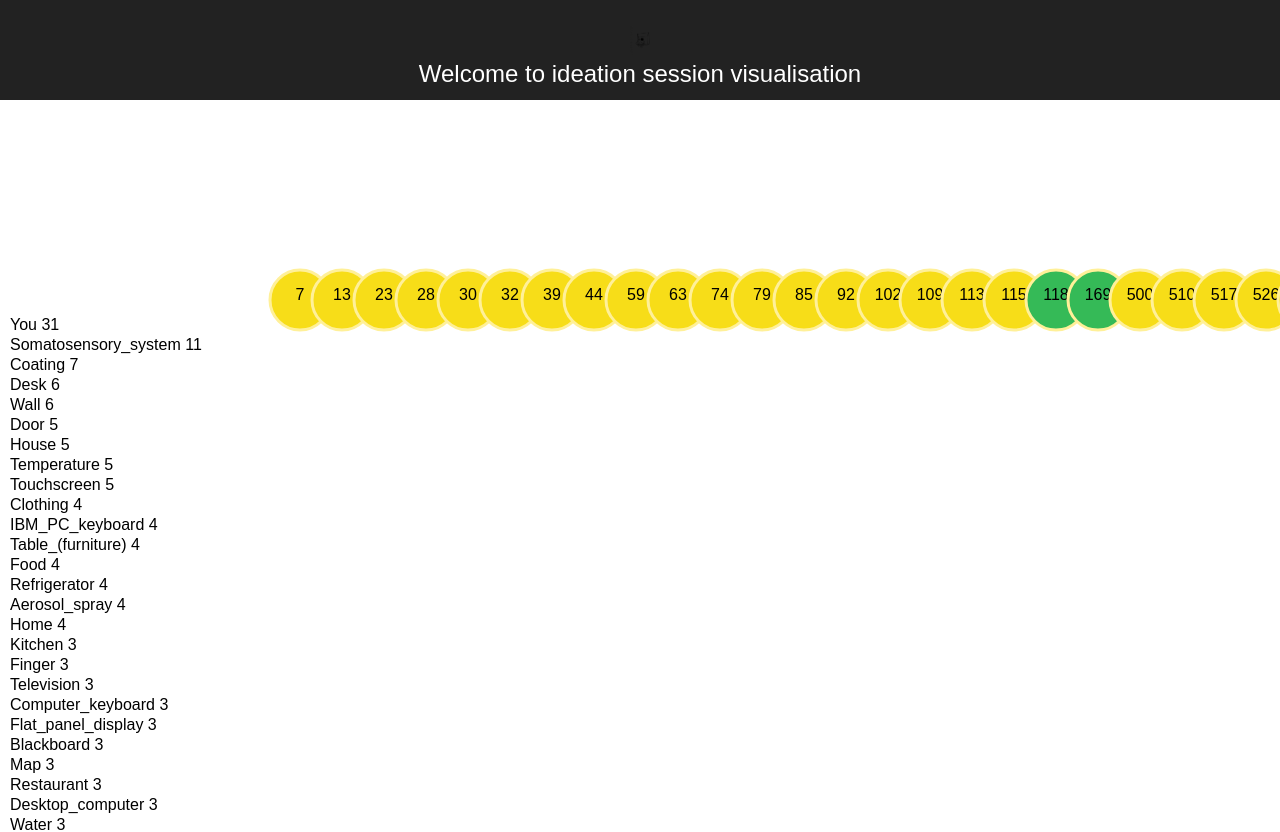
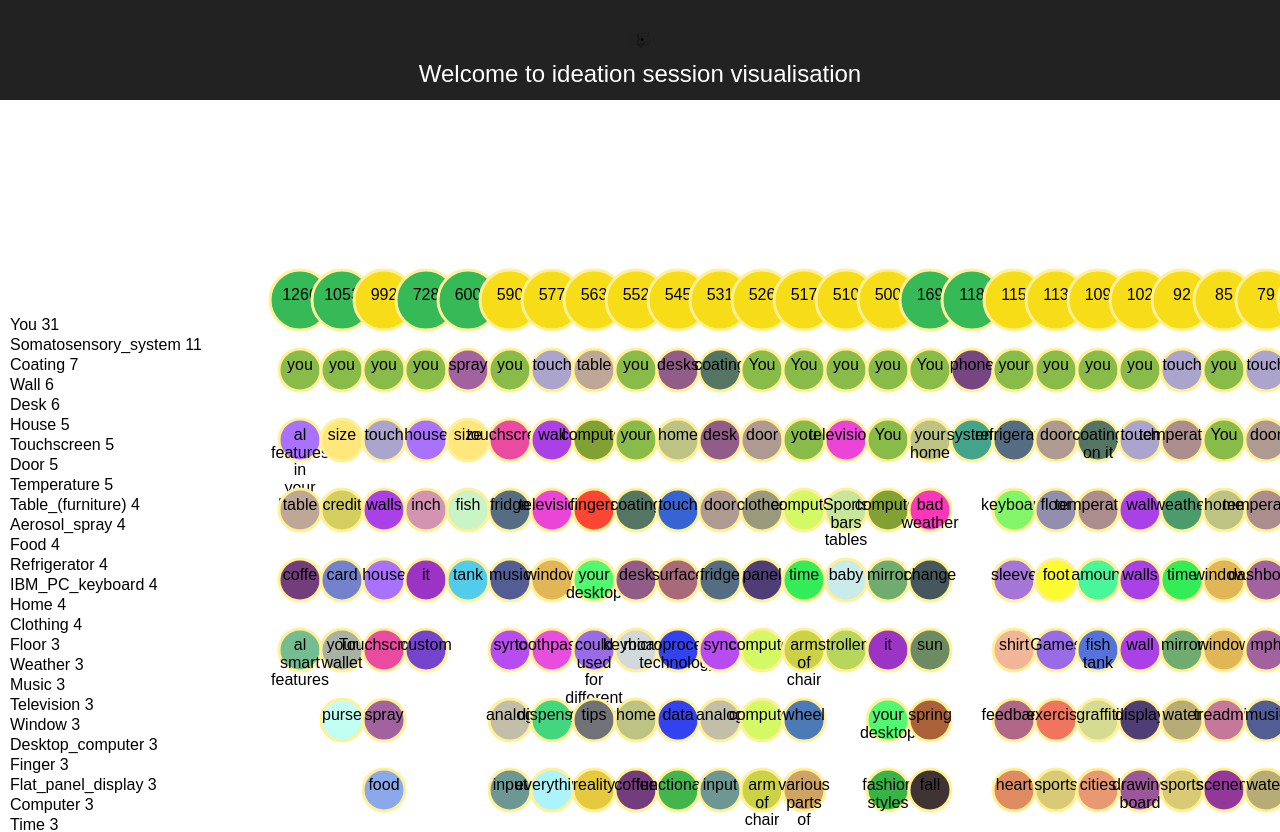
Before and after one commit to luka1220/d3-I2M, a React (Create React App) app: page /session in a window 1280 px wide. Shown: the top 832 px of the page. Built offline with nearby package versions, Linux system fonts and the light colour scheme.

Commit message:
ideation conzept visualisation session

```diff
--- a/src/components/node.js
+++ b/src/components/node.js
@@ -65,10 +65,10 @@ function Inspiration(props){
 
 function ConzeptNode(props){
 	const {
-		x, y, label, uri, color
+		x, y, label, token, color
 	} = props.node;
 
-	var lines = textwrapReact(label, props.width)
+	var lines = textwrapReact(token, props.width)
 	var labelResult = makeTextBox(lines, x)
 
 	return(
--- a/src/components/session.js
+++ b/src/components/session.js
@@ -25,7 +25,7 @@ class Session extends Component {
 			startPoint: {x:parseInt(300, 10), y:200},
 			dataRange: {fromIndex: 0, toIndex:10},
 			circleRadius: "3%",
-			nodeSpace: {x: parseInt(window.innerWidth*0.67/20, 10), y:100},
+			nodeSpace: {x: parseInt(window.innerWidth*0.67/20, 10), y:70},
 			conzept: {uri: undefined},
 			windowWidth: "100%",
 			windowHeight: 900,
@@ -41,7 +41,7 @@ class Session extends Component {
 	componentDidMount() {
 		const {startPoint, nodeSpace} = this.state
 		var conzeptLabels, eventNodes, conzeptMap;
-		const events = Session_Data[0].events.sort((a,b)=>{return a.timerValue - b.timerValue  })
+		const events = Session_Data[0].events.sort((a,b)=>{return b.timerValue - a.timerValue  })
 
 		conzeptMap = this.conzeptDataMap(events)
 		var conzepts = [...conzeptMap.entries()]
@@ -155,7 +155,7 @@ class Session extends Component {
 					conz.position = conzeptMap.get(conz.uri).position
 					conz.color =  conzeptMap.get(conz.uri).color
 					return conz
-				}).sort((a,b)=>{return b.position-a.position})
+				}).sort((a,b)=>{return a.position-b.position})
 			} else if(event.type==="inspiration") {
 				var conzepts = []
 				event.ideas.forEach(idea=>{conzepts = conzepts.concat(idea.conceptMentions)})
@@ -164,11 +164,11 @@ class Session extends Component {
 					conz.position = conzeptMap.get(conz.selectedConceptURI).position
 					conz.color =  conzeptMap.get(conz.selectedConceptURI).color
 					return conz
-				}).sort((a,b)=>{return b.position-a.position})
+				}).sort((a,b)=>{return a.position-b.position})
 			}
 			var nodes = conzeptsOfEvent.map((conz,j)=>{
 					conz.x = startPoint.x + (i*nodeSpace.x)
-					conz.y = startPoint.y + (j*nodeSpace.y)
+					conz.y = startPoint.y + nodeSpace.y + (j*nodeSpace.y)
 					return <ConzeptNode key={conz.x+"-"+conz.y} node={conz} width={nodeSpace.x}/>
 				})
 			conzeptNodes = conzeptNodes.concat(nodes)
@@ -239,7 +239,7 @@ class Session extends Component {
 		if(events){
 			conzeptLabels = this.renderConzeptLabels([...conzeptMap.entries()])
 			eventNodes = this.renderEventNodes(events)
-			//conzeptNodes = this.renderConzeptNodes(events)
+			conzeptNodes = this.renderConzeptNodes(events)
 		}
 
       	return (
```
